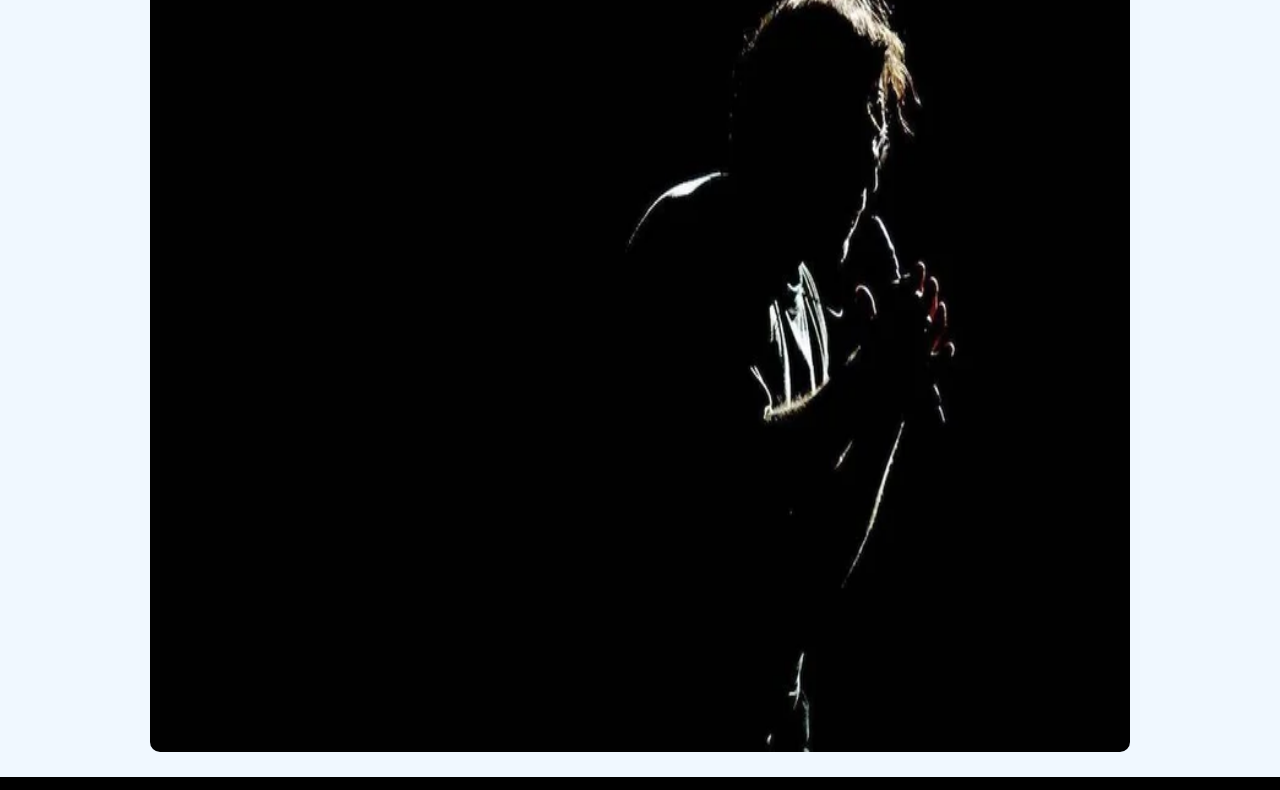
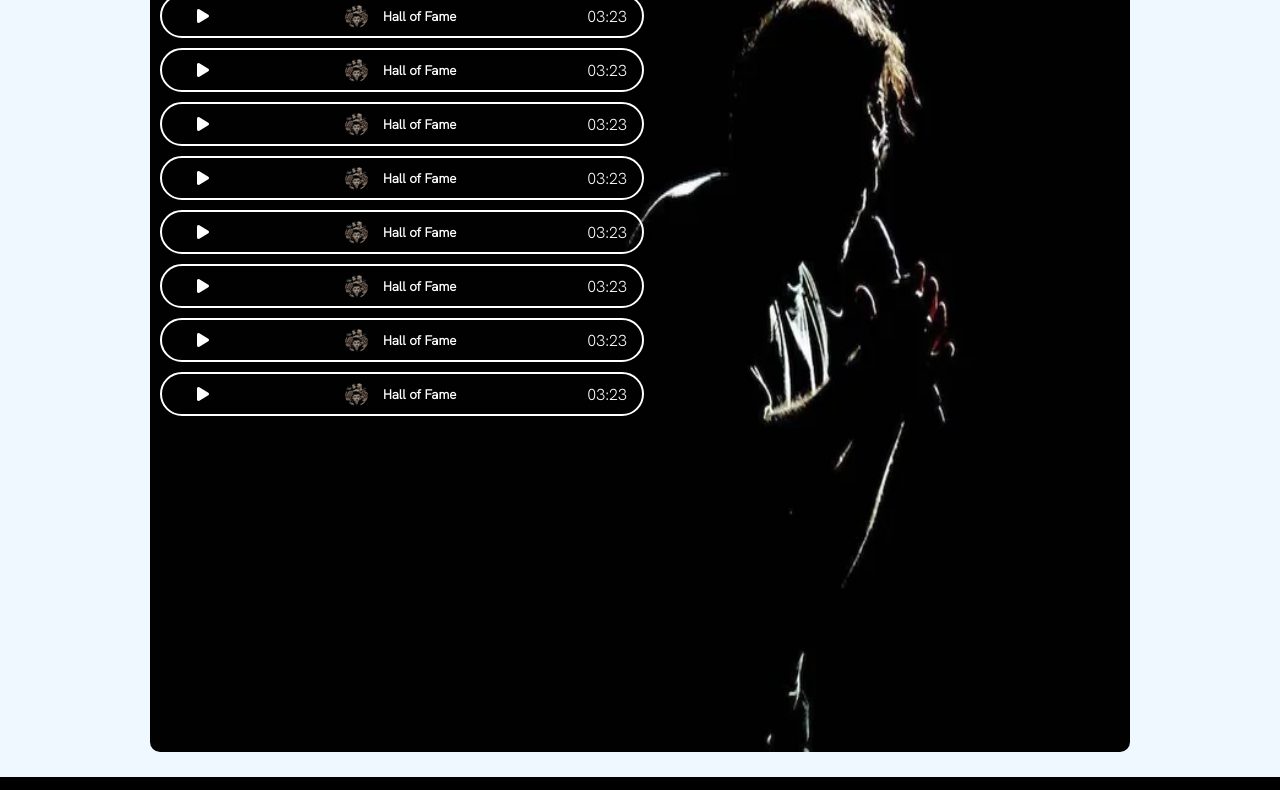
Before and after one commit to tonmoysardar11/SongsFY, a plain HTML site: page index.html in a window 1280 px wide. Shown: the part 163-953 px from the top of the page. Drawn offline with Linux system fonts and the light colour scheme.

Commit message:
added song banner

```diff
--- a/index.html
+++ b/index.html
@@ -22,8 +22,46 @@
         <div class="container">
 
             <div class="songList">
-                <h1>Admin's Recommends</h1>
+                <h1 class="containerTitle">Admin's Recommends</h1>
+                <div class="songItem">
+                    <i class="fa-solid fa-play"></i>
+                    <span class="songName"><img class="albumArt"src="hofcover.jpg" alt="Hall of Fame"><H5 class="songTitle">Hall of Fame</H5></span><span class="timeStamp">03:23</span>
+                </div>
 
+                <div class="songItem">
+                    <i class="fa-solid fa-play"></i>
+                    <span class="songName"><img class="albumArt"src="hofcover.jpg" alt="Hall of Fame"><H5 class="songTitle">Hall of Fame</H5></span><span class="timeStamp">03:23</span>
+                </div>
+
+                <div class="songItem">
+                    <i class="fa-solid fa-play"></i>
+                    <span class="songName"><img class="albumArt"src="hofcover.jpg" alt="Hall of Fame"><H5 class="songTitle">Hall of Fame</H5></span><span class="timeStamp">03:23</span>
+                </div>
+
+                <div class="songItem">
+                    <i class="fa-solid fa-play"></i>
+                    <span class="songName"><img class="albumArt"src="hofcover.jpg" alt="Hall of Fame"><H5 class="songTitle">Hall of Fame</H5></span><span class="timeStamp">03:23</span>
+                </div>
+
+                <div class="songItem">
+                    <i class="fa-solid fa-play"></i>
+                    <span class="songName"><img class="albumArt"src="hofcover.jpg" alt="Hall of Fame"><H5 class="songTitle">Hall of Fame</H5></span><span class="timeStamp">03:23</span>
+                </div>
+
+                <div class="songItem">
+                    <i class="fa-solid fa-play"></i>
+                    <span class="songName"><img class="albumArt"src="hofcover.jpg" alt="Hall of Fame"><H5 class="songTitle">Hall of Fame</H5></span><span class="timeStamp">03:23</span>
+                </div>
+
+                <div class="songItem">
+                    <i class="fa-solid fa-play"></i>
+                    <span class="songName"><img class="albumArt"src="hofcover.jpg" alt="Hall of Fame"><H5 class="songTitle">Hall of Fame</H5></span><span class="timeStamp">03:23</span>
+                </div>
+
+                <div class="songItem">
+                    <i class="fa-solid fa-play"></i>
+                    <span class="songName"><img class="albumArt"src="hofcover.jpg" alt="Hall of Fame"><H5 class="songTitle">Hall of Fame</H5></span><span class="timeStamp">03:23</span>
+                </div>
             </div>
             <div class="songBanner">
 
--- a/style.css
+++ b/style.css
@@ -57,7 +57,7 @@ nav ul li {
 .icons{
     margin: 15px 0;
 }
-.icons i{
+.icons i,i{
     margin: 0 35px;
     cursor: pointer;
 }
@@ -66,7 +66,7 @@ nav ul li {
     height: 100vh;
     background-color: black;
     color: white;
-    font-family: 'Raleway', sans-serif;
+    font-family: 'Hanken Grotesk', sans-serif;
     margin: 25px auto;
     border-radius: 10px;
     width: 75%;
@@ -74,6 +74,32 @@ nav ul li {
     background-image: url(bg.jpg);
     background-size: 100% 100%;
 }
+.containerTitle{
+    margin: 0 5px;
+}
 #myProgressBar{
     width:95vw;
 }
+
+.songItem{
+    display: flex;
+    justify-content: space-between;
+    align-items: center;
+    height: 40px;
+    border: 2px solid white;
+    border-radius: 40px ;
+    margin: 10px 0;
+    width: 50%;
+}
+.albumArt{
+    width: 23px;
+    border-radius: 23px;
+}
+.songName{
+    display: flex;
+    align-items: center;
+    justify-content: space-around;
+}
+.songTitle,.timeStamp{
+    margin: 0 15px;
+}
```
Also changed, not shown: hofcover.jpg (added), 1 other file.
